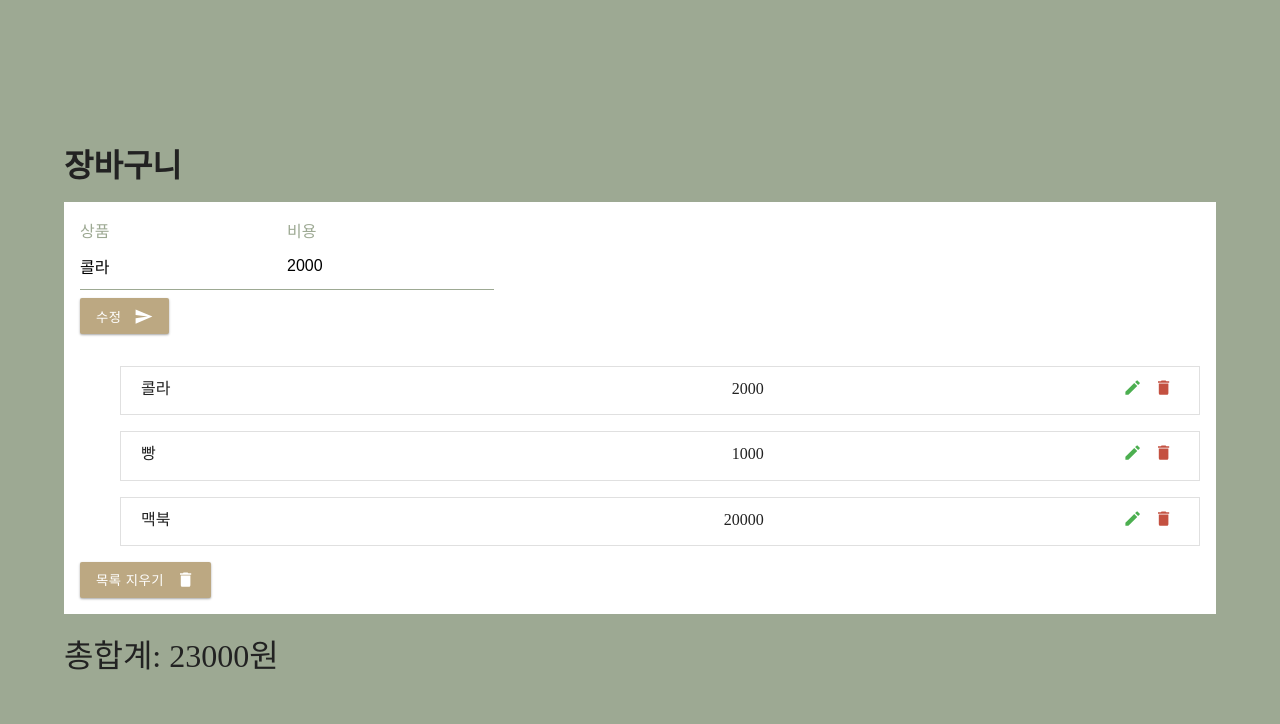
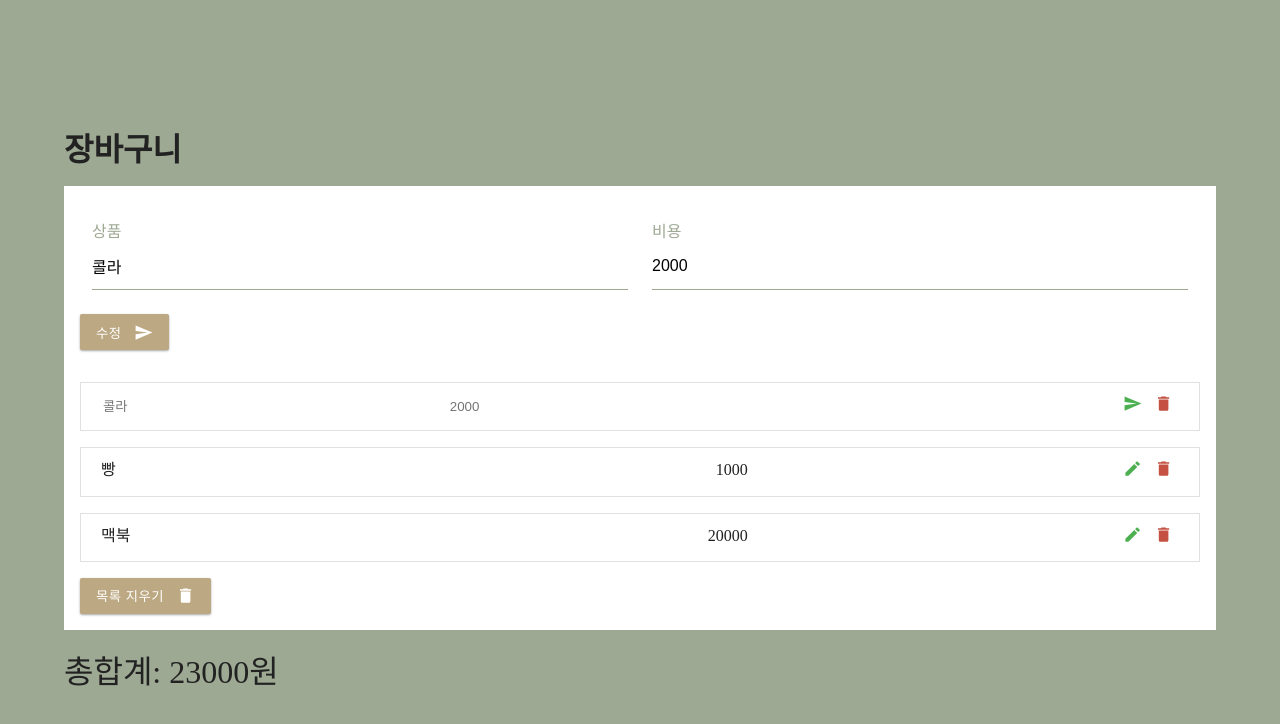
Before and after one commit to react-study-oz-fe2/crud-react, a React (Create React App) app: page / in a window 1280 px wide. Both pictures are taken after a click on the button 1132 px from the left and 390 px from the top of the page. Shown: the top 724 px of the page. Built offline with nearby package versions, Linux system fonts and the light colour scheme.

Commit message:
feat: 제자리 수정 기능 구현

```diff
--- a/src/App.js
+++ b/src/App.js
@@ -87,8 +87,8 @@ const App = () => {
 
         <div style={{ width: '100%', backgroundColor: 'white', padding: '1rem' }}>
           <ExpenseForm
+            edit={edit}
             charge={charge}
-            edit={edit}
             handleCharge={handleCharge}
             amount={amount}
             handleAmount={handleAmount}
@@ -103,6 +103,14 @@ const App = () => {
             handleDelete={handleDelete}
             handleEdit={handleEdit}
             clearItems={clearItems}
+
+            id={id}
+            edit={edit}
+            charge={charge}
+            handleCharge={handleCharge}
+            amount={amount}
+            handleAmount={handleAmount}
+            handleSubmit={handleSubmit}
           />
         </div>
 
--- a/src/components/ExpenseForm.css
+++ b/src/components/ExpenseForm.css
@@ -1,19 +1,16 @@
 .form-center {
   display: flex;
 }
-
-.from-group {
+.form-group {
   padding: 1rem 0.75rem;
   flex: 1;
 }
-
 label {
   display: block;
   color: var(--secondColor);
   font-size: 1rem;
   text-transform: capitalize;
 }
-
 .form-control {
   background-color: transparent;
   border: none;
--- a/src/components/ExpenseItem.css
+++ b/src/components/ExpenseItem.css
@@ -18,6 +18,12 @@
   flex: 0 0 60%;
   display: flex;
   justify-content: space-between;
+}
+
+.info input {
+  border-width: 0;
+  color:darkseagreen;
+  width: 300px;
 }
 
 .expense {
--- a/src/components/ExpenseItem.js
+++ b/src/components/ExpenseItem.js
@@ -1,17 +1,64 @@
 import './ExpenseItem.css'
-import { MdDelete, MdEdit } from 'react-icons/md'
+import { MdDelete, MdEdit, MdSend } from 'react-icons/md'
 
-const ExpenseItem = ({ expense, handleEdit, handleDelete }) => {
+const ExpenseItem = ({
+  expense,
+  handleEdit,
+  handleDelete,
+
+  id,
+  edit,
+  charge,
+  handleCharge,
+  amount,
+  handleAmount,
+  handleSubmit,
+}) => {
+
+  let selectedItem =
+    <div className="info">
+      <span className="expense">{expense.charge}</span>
+      <span className="amount">{expense.amount}</span>
+    </div>;
+
+  let selectedItemButton =
+    <button className="edit-btn" onClick={() => handleEdit(expense.id)}>
+      <MdEdit />
+    </button>;
+
+  if (edit && id === expense.id) {
+    selectedItem =
+      <div className="info">
+        <input
+          type="text"
+          className="expense"
+          placeholder={charge}
+          id="charge"
+          name="charge"
+          onChange={handleCharge}
+        >
+        </input>
+        <input
+          type="number"
+          className="amount"
+          placeholder={amount}
+          id="amount"
+          name="amount"
+          onChange={handleAmount}
+        >
+        </input>
+      </div>;
+    selectedItemButton =
+      <button className="edit-btn" onClick={handleSubmit}>
+        <MdSend />
+      </button>;
+  }
+
   return (
     <li className="item">
-      <div className="info">
-        <span className="expense">{expense.charge}</span>
-        <span className="amount">{expense.amount}</span>
-      </div>
+      {selectedItem}
       <div>
-        <button className="edit-btn" onClick={() => handleEdit(expense.id)}>
-          <MdEdit />
-        </button>
+        {selectedItemButton}
         <button className="clear-btn" onClick={() => handleDelete(expense.id)}>
           <MdDelete />
         </button>
--- a/src/components/ExpenseList.css
+++ b/src/components/ExpenseList.css
@@ -1,4 +1,5 @@
 .list {
   list-style-type: none;
   border: none;
+  padding: 0;
 }
--- a/src/components/ExpenseList.js
+++ b/src/components/ExpenseList.js
@@ -8,7 +8,17 @@ const ExpenseList = ({
   handleDelete,
   handleEdit,
   clearItems,
+
+  id,
+  edit,
+  charge,
+  handleCharge,
+  amount,
+  handleAmount,
+  handleSubmit,
 }) => {
+
+
   return (
     <>
       <ul className="list">
@@ -19,6 +29,14 @@ const ExpenseList = ({
               expense={expense}
               handleDelete={handleDelete}
               handleEdit={handleEdit}
+
+              id={id}
+              edit={edit}
+              charge={charge}
+              handleCharge={handleCharge}
+              amount={amount}
+              handleAmount={handleAmount}
+              handleSubmit={handleSubmit}
             />
           )
         })}
```
